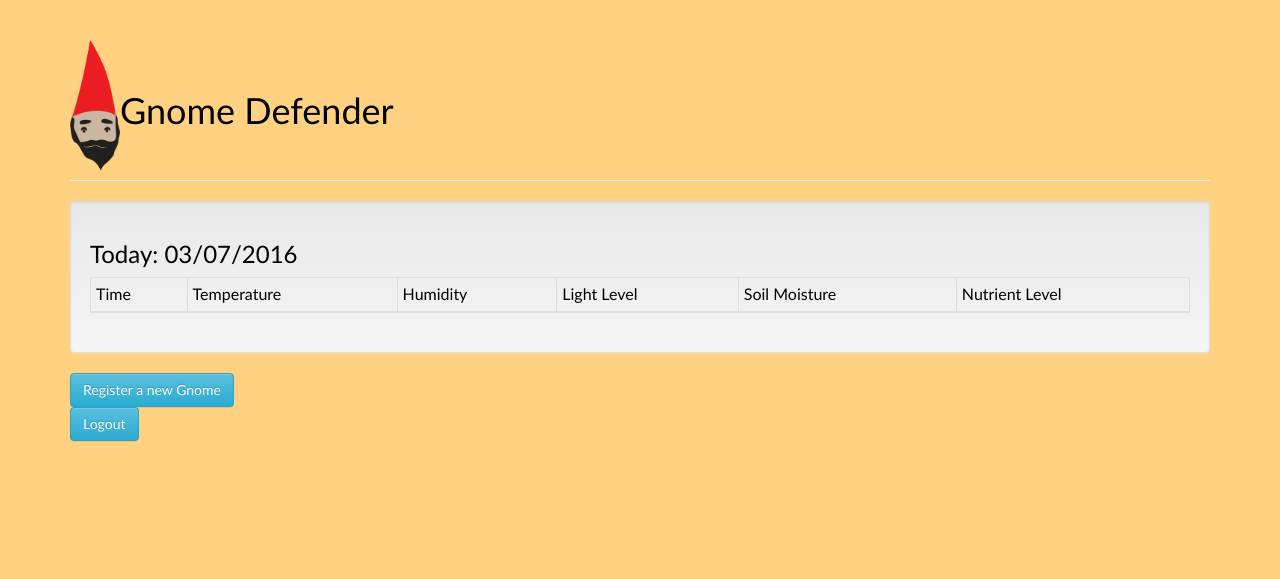
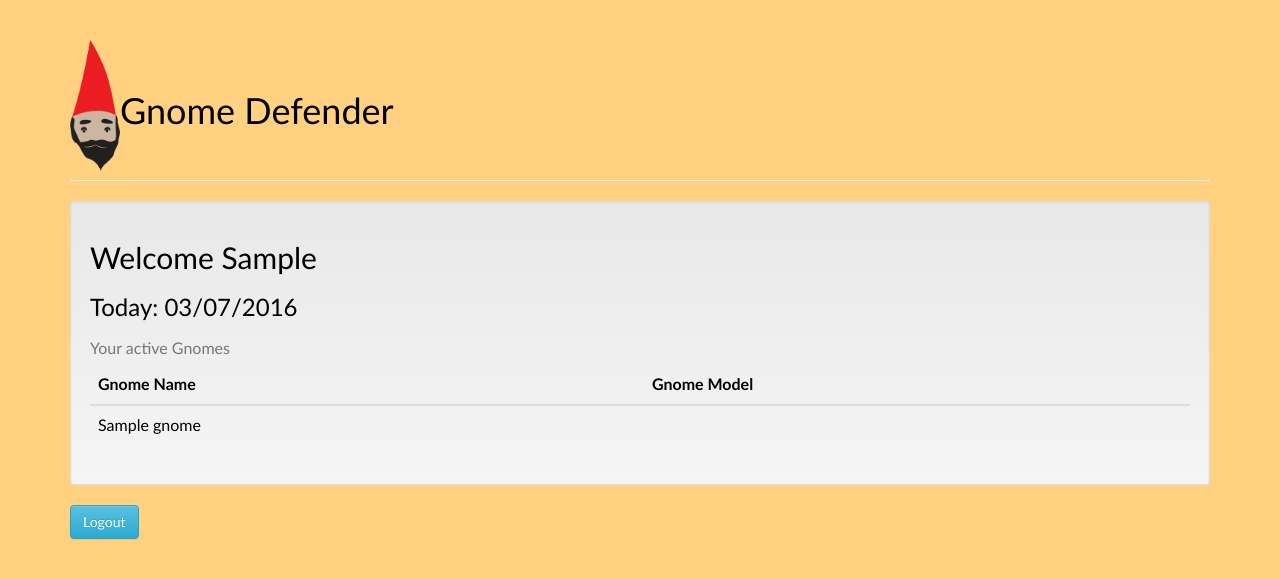
Before and after one commit to GnomeInc/Gnome-Defender, a Django app: page /tracker/ in a window 1280 px wide. Shown: the top 579 px of the page. Run offline with Django 3.2, Linux system fonts and the light colour scheme; a user stored in the database is signed in; tables that the repository leaves empty hold one stand-in row (values such as "Sample post"); parts of the project's set-up code (start-up, migrations or seed data) failed here and were passed over; some libraries are stand-ins or nearby versions.

Commit message:
Bootstrap in progress

```diff
--- a/tracker/serializers.py
+++ b/tracker/serializers.py
@@ -15,7 +15,7 @@
     class Meta:
         model = DataSet
         fields = (
-            'id', 'user', 'gnome', 'date', 'time', 'temperature',
+            'id', 'gnome', 'date', 'time', 'temperature',
             'humidity', 'light_level', 'soil_moisture', 'nutrient_level'
         )
 
--- a/tracker/templates/tracker/index.html
+++ b/tracker/templates/tracker/data_index.html
@@ -33,6 +33,8 @@
             {% if data_index %}
                 <h3>Today: {% now "SHORT_DATE_FORMAT" %}</h3>
 
+                <h1>{{ gnomes }}</h1>
+
                 <table class="table table-bordered table-condensed table-hover">
                     <thead>
                     <tr>
@@ -45,7 +47,7 @@
                     </tr>
                     </thead>
 
-                    {% for dataset in latest_data_list %}
+                    {% for dataset in data_index.data %}
                         <tr class="clickable-row" data-href="{% url 'tracker:detail' dataset.id %}">
                             <td>{{ dataset.time }}</td>
                             <td>{{ dataset.temperature }}</td>
--- /dev/null
+++ b/tracker/templates/tracker/gnome_index.html
@@ -0,0 +1,67 @@
+<!DOCTYPE html>
+<html lang="en">
+{% load staticfiles %}
+<head>
+    <meta charset="UTF-8">
+    <title>Gnome Defender</title>
+    <!-- BootStrap -->
+    <link href="{% static 'tracker/bower_components/bootstrap/dist/css/bootstrap.min.css' %}" rel="stylesheet"/>
+    <link href="{% static 'tracker/bower_components/bootstrap/dist/css/bootstrap-theme.min.css' %}" rel="stylesheet"/>
+    <script src="{% static 'tracker/bower_components/bootstrap/dist/js/bootstrap.min.js' %}"></script>
+    <!-- jQuery  -->
+    <script src="{% static 'tracker/bower_components/jquery/dist/jquery.min.js' %}"></script>
+    <!-- Custom -->
+    <script src="{% static 'tracker/js/main.js' %}"></script>
+    <link href="{% static 'tracker/stylesheets/main.css' %}" rel="stylesheet" type="text/css"/>
+</head>
+<body>
+
+<div class="container">
+
+    <div class="page-header">
+        <table>
+            <tr>
+                <td><img src="{% static "tracker/images/gnome_head_logo.png" %}" alt="Logo" width="50px"/></td>
+                <td><h1>Gnome Defender</h1></td>
+            </tr>
+        </table>
+    </div>
+
+    {% if user.is_authenticated %}
+        <section class="well">
+            <h2>Welcome {{ user.first_name }}</h2>
+            <h3>Today: {% now "SHORT_DATE_FORMAT" %}</h3>
+            <table class="table table- table-responsive">
+                <caption>Your active Gnomes</caption>
+                <thead>
+                    <tr>
+                        <th>Gnome Name</th>
+                        <th>Gnome Model</th>
+                    </tr>
+                </thead>
+                {% for gnome in gnome_index %}
+                    <tr class="clickable-row" data-href="{% url 'tracker:data_index' gnome.id %}">
+                        <td>{{ gnome.name }}</td>
+                        <td>{{ gnome.gnome_model }}</td>
+                    </tr>
+                {% endfor %}
+            </table>
+
+
+
+        </section>
+
+
+    {% endif %}
+
+    {% if user.is_authenticated %}
+        <a class="btn btn-info" href="{% url 'tracker:logout' %}">Logout</a>
+    {% else %}
+        <a class="btn btn-info" href="{% url 'tracker:login' %}">Login</a>
+    {% endif %}
+
+</div>
+
+
+</body>
+</html>
--- a/tracker/urls.py
+++ b/tracker/urls.py
@@ -11,7 +11,8 @@
 from . import views
 
 urlpatterns = [
-    url(r'^$', views.IndexView.as_view(), name='index'),
+    url(r'^$', views.GnomeIndexView.as_view(), name='gnome_index'),
+    url(r'^(?P<pk>[0-9]+)/$', views.DataIndexView.as_view(), name='data_index'),
     url(r'^(?P<pk>[0-9]+)/$', views.DetailView.as_view(), name='detail'),
     url(r'^add_gnome/$', login_required(views.AddGnomeView.as_view()), name='add_gnome'),
     url(r'^login/$', views.user_login, name='login'),
--- a/tracker/views.py
+++ b/tracker/views.py
@@ -30,26 +30,39 @@
 
 # --------------------- Basic Model Views -----------------------------
 
+class GnomeIndexView(generic.ListView):
+    """
+    A root view for the user to see all active gnomes.
+    """
+    template_name = 'tracker/gnome_index.html'
+    context_object_name = 'gnome_index'
 
-class IndexView(generic.ListView):
+    def get_queryset(self):
+        gnomes = None
+        if self.request.user.is_authenticated():
+            gnomes = Gnome.objects.filter(user=self.request.user)
+        return gnomes
+
+
+class DataIndexView(generic.ListView):
     """
     A view for the root user screen.  It should get just the data points for the current day.
     """
-    template_name = 'tracker/index.html'
+    template_name = 'tracker/data_index.html'
     context_object_name = 'data_index'
 
     def get_queryset(self):
-        return User.objects.all()
+        return self.request.user
 
     def get_context_data(self, **kwargs):
-        user = User.objects.get(username=self.request.user)
-        gnomes = Gnome.objects.filter(user=user)
-        data = DataSet.objects.filter(gnome__in=gnomes)
+        context = super(DataIndexView, self).get_context_data(**kwargs)
 
-        context = super(IndexView, self).get_context_data(**kwargs)
-        context['user'] = user
-        context['gnomes'] = gnomes
-        context['data'] = data
+        if self.request.user.is_authenticated():
+            gnomes = Gnome.objects.filter(user=self.request.user)
+            data = DataSet.objects.filter(gnome__in=gnomes)
+
+            context['gnomes'] = gnomes
+            context['data'] = data
         return context
 
 
@@ -123,9 +136,6 @@
     queryset = DataSet.objects.all()
     serializer_class = DataSetSerializer
 
-    def perform_create(self, serializer):
-        serializer.save(user=self.request.user)
-
 
 class DataSetDetail(generics.RetrieveUpdateDestroyAPIView):
     """
```
Also changed, not shown: tracker/migrations/0001_initial.py, tracker/migrations/0002_auto_20160223_2105.py (deleted), tracker/migrations/0003_auto_20160302_1329.py (deleted), tracker/migrations/0004_remove_dataset_user.py (deleted).
